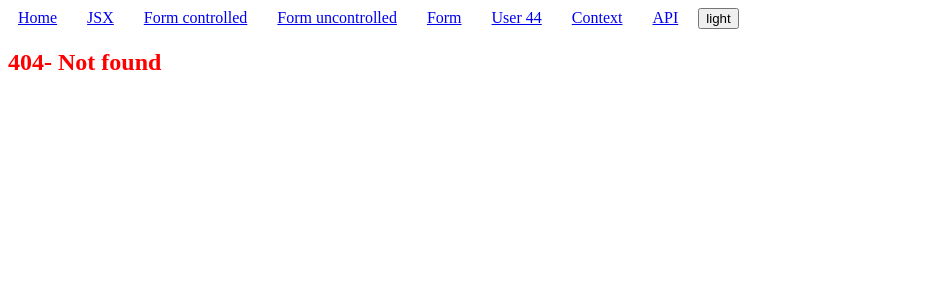
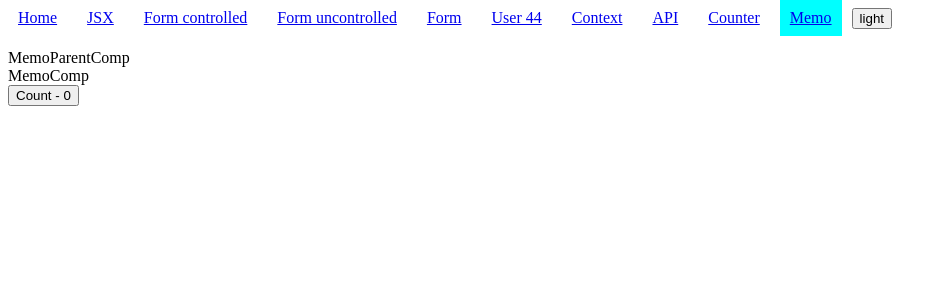
Before and after one commit to paravathmuhsin/react-basics, a React (Vite) app: page /memo in a window 1280 px wide. Before the commit this address had no page. Shown: the top 300 px of the page, without its empty margins (0-947 px from the left). Built offline with nearby package versions, Linux system fonts and the light colour scheme.

Commit message:
error boundry, lazy loading, memo

```diff
--- a/src/App.jsx
+++ b/src/App.jsx
@@ -2,6 +2,7 @@ import "./App.css";
 import AppBrowserRouter from "./AppBrowserRouter";
 import AppRouter from "./AppRouter";
 import AppContext from "./AppContext";
+import ErrorBoundry from "./ErrorBoundry";
 // import Style from "./Style";
 // import ClassComp from "./ClassComp";
 // import Events from "./Events";
@@ -22,9 +23,11 @@ import AppContext from "./AppContext";
 
 function App() {
   return (
-    <AppContext>
-      <AppBrowserRouter />
-    </AppContext>
+    <ErrorBoundry>
+      <AppContext>
+        <AppBrowserRouter />
+      </AppContext>
+    </ErrorBoundry>
   );
   // return <AppRouter />
   // const name = "David";
--- a/src/AppBrowserRouter.jsx
+++ b/src/AppBrowserRouter.jsx
@@ -1,17 +1,33 @@
+import { lazy, Suspense } from "react";
 import { BrowserRouter, Route, Routes } from "react-router";
-import Events from "./Events";
-import JSX from "./JSX";
-import FormLayout from "./FormLayout";
-import FormControlled from "./FormControlled";
-import FormUncontrolled from "./FormUncontrolled";
-import FormGeneral from "./FormGeneral";
-import DynamicRouting from "./DynamicRouting";
-import Header from "./Header";
-import UseContext from "./UseContext";
-import API from "./API";
+// import Events from "./Events";
+// import JSX from "./JSX";
+// import FormLayout from "./FormLayout";
+// import FormControlled from "./FormControlled";
+// import FormUncontrolled from "./FormUncontrolled";
+// import FormGeneral from "./FormGeneral";
+// import DynamicRouting from "./DynamicRouting";
+// import Header from "./Header";
+// import UseContext from "./UseContext";
+// import API from "./API";
+// import ErrorCheck from "./ErrorCheck";
+
+const Events = lazy(() => import("./Events"));
+const Header = lazy(() => import("./Header"));
+const JSX = lazy(() => import("./JSX"));
+const FormLayout = lazy(() => import("./FormLayout"));
+const FormControlled = lazy(() => import("./FormControlled"));
+const FormUncontrolled = lazy(() => import("./FormUncontrolled"));
+const FormGeneral = lazy(() => import("./FormGeneral"));
+const DynamicRouting = lazy(() => import("./DynamicRouting"));
+const UseContext = lazy(() => import("./UseContext"));
+const API = lazy(() => import("./API"));
+const ErrorCheck = lazy(() => import("./ErrorCheck"));
+const MemoParentComp = lazy(() => import("./MemoParentComp"));
 
 const AppBrowserRouter = () => {
   return (
+    <Suspense fallback={<h2>Loading....</h2>}>
       <BrowserRouter>
         <Routes>
           <Route element={<Header />}>
@@ -26,11 +42,14 @@ const AppBrowserRouter = () => {
             <Route path="users/:id" element={<DynamicRouting />} />
             <Route path="context" element={<UseContext />} />
             <Route path="api" element={<API />} />
+            <Route path="counter" element={<ErrorCheck />} />
+            <Route path="memo" element={<MemoParentComp />} />
 
             <Route path="*" element={<h2>404- Not found</h2>} />
           </Route>
         </Routes>
       </BrowserRouter>
+    </Suspense>
   );
 };
 
--- /dev/null
+++ b/src/ErrorBoundry.jsx
@@ -0,0 +1,27 @@
+import { Component } from "react";
+
+export class ErrorBoundry extends Component {
+  state = {
+    hasError: false,
+  };
+
+  static getDerivedStateFromError(error) {
+    // console.log(error);
+    return { hasError: true };
+  }
+
+  componentDidCatch(err, info) {
+    console.log(err, info);
+  }
+  render() {
+    return this.state.hasError ? (
+      <h2>
+        Something went wrong! please go back to <a href="/">Home page</a>
+      </h2>
+    ) : (
+      this.props.children
+    );
+  }
+}
+
+export default ErrorBoundry;
--- /dev/null
+++ b/src/ErrorCheck.jsx
@@ -0,0 +1,18 @@
+import { useState } from "react";
+
+const ErrorCheck = () => {
+  const [count, setCount] = useState(0);
+  if (count > 5) {
+    throw new Error("Count is greater than 5");
+  }
+  return (
+    <div>
+      ErrorCheck -
+      <button onClick={() => setCount((state) => state + 1)}>
+        count - {count}
+      </button>
+    </div>
+  );
+};
+
+export default ErrorCheck;
--- a/src/Header.jsx
+++ b/src/Header.jsx
@@ -72,6 +72,19 @@ const Header = () => {
         >
           API
         </NavLink>
+
+        <NavLink
+          className={({ isActive }) => (isActive ? "active" : "")}
+          to="/counter"
+        >
+          Counter
+        </NavLink>
+        <NavLink
+          className={({ isActive }) => (isActive ? "active" : "")}
+          to="/memo"
+        >
+          Memo
+        </NavLink>
         <button onClick={switchTheme}>{theme}</button>
       </nav>
       <Outlet />
--- /dev/null
+++ b/src/MemoComp.jsx
@@ -0,0 +1,8 @@
+import { memo } from "react";
+
+const MemoComp = () => {
+  console.log("rendred");
+  return <div>MemoComp</div>;
+};
+
+export default memo(MemoComp);
--- /dev/null
+++ b/src/MemoParentComp.jsx
@@ -0,0 +1,21 @@
+import { useState } from "react";
+import MemoComp from "./MemoComp";
+
+const MemoParentComp = () => {
+  const [count, setCount] = useState(0);
+  const a = {};
+  return (
+    <div>
+      MemoParentComp <MemoComp test={a} />
+      <button
+        onClick={() => {
+          setCount((state) => state + 1);
+        }}
+      >
+        Count - {count}
+      </button>
+    </div>
+  );
+};
+
+export default MemoParentComp;
```
Lines whose indentation alone changed are shown as unchanged.
